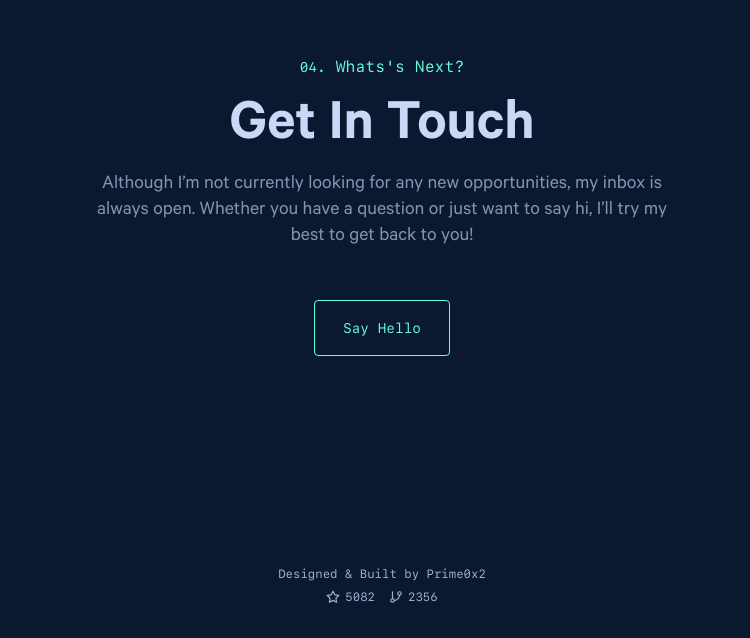
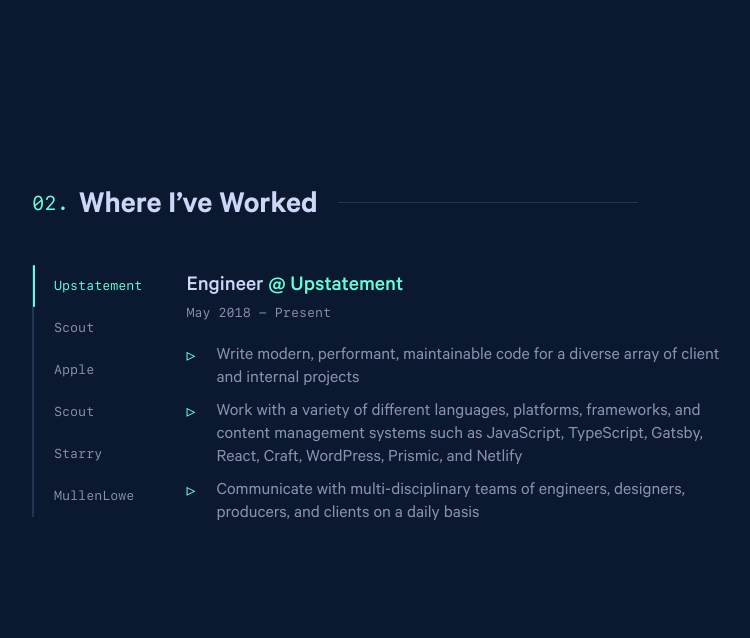
Before and after one commit to prime0x2/Portfolio-Clone, a React (Vite) app: page / in a window 1280 px wide. Shown: the part 1642-2280 px from the top of the page, without its empty margins (258-1008 px from the left). Built offline with nearby package versions, Linux system fonts and the light colour scheme.

Commit message:
experience section added

```diff
--- a/src/App.jsx
+++ b/src/App.jsx
@@ -1,6 +1,7 @@
 import React from 'react';
 import About from './components/About/About';
 import Contact from './components/Contact/Contact';
+import Experience from './components/Experience/Experience';
 import Header from './components/Header/Header';
 import Navbar from './components/Navbar/Navbar';
 import Projects from './components/Projects/Projects';
@@ -23,8 +24,9 @@ const App = () => {
 			<main>
 				<Header />
 				<About />
+				<Experience />
+				<Projects />
 				<Contact />
-				<Projects />
 			</main>
 		</>
 	);
--- /dev/null
+++ b/src/components/Experience/Experience.jsx
@@ -0,0 +1,80 @@
+import React from 'react';
+import { jobs } from '../../data';
+import './Experience.scss';
+
+const Experience = () => {
+	const [tab, setTab] = React.useState(0);
+	const [job, setJob] = React.useState(jobs[0]);
+
+	React.useEffect(() => {
+		setJob(jobs[tab]);
+	}, [tab]);
+
+	return (
+		<section className='experience' id='experience'>
+			<div className='container'>
+				<h2>Where I’ve Worked</h2>
+
+				<div className='inner'>
+					<div className='tablist'>
+						<button
+							className={tab === 0 ? 'active' : ''}
+							onClick={() => setTab(0)}
+						>
+							Upstatement
+						</button>
+						<button
+							className={tab === 1 ? 'active' : ''}
+							onClick={() => setTab(1)}
+						>
+							Scout
+						</button>
+						<button
+							className={tab === 2 ? 'active' : ''}
+							onClick={() => setTab(2)}
+						>
+							Apple
+						</button>
+						<button
+							className={tab === 3 ? 'active' : ''}
+							onClick={() => setTab(3)}
+						>
+							Scout
+						</button>
+						<button
+							className={tab === 4 ? 'active' : ''}
+							onClick={() => setTab(4)}
+						>
+							Starry
+						</button>
+						<button
+							className={tab === 5 ? 'active' : ''}
+							onClick={() => setTab(5)}
+						>
+							MullenLowe
+						</button>
+					</div>
+
+					<div className='tabcontent'>
+						<h3>
+							<span>{job.title} </span>
+							<span className='company'>
+								@ <a href=''>{job.company}</a>
+							</span>
+						</h3>
+
+						<p>{job.time}</p>
+
+						<ul>
+							{job.points.map((item, index) => (
+								<li key={index}>{item}</li>
+							))}
+						</ul>
+					</div>
+				</div>
+			</div>
+		</section>
+	);
+};
+
+export default Experience;
--- /dev/null
+++ b/src/components/Experience/Experience.scss
@@ -0,0 +1,100 @@
+@import '/src/styles/config.scss';
+
+@tailwind components;
+@tailwind utilities;
+
+@layer components {
+	.experience {
+		@apply w-full min-h-screen max-w-[700px] mx-auto flex items-center justify-center;
+
+		.container {
+			@apply w-full;
+
+			h2 {
+				@apply flex items-center relative mt-[10px] mb-[40px] whitespace-nowrap w-full font-semibold text-[32px] leading-[35px] mobile-lg:text-[26px] mobile-lg:leading-[29px];
+
+				color: $light-slate2;
+
+				&::before {
+					@apply content-["02."] relative bottom-[4px] mr-[10px] text-[20px] font-normal mobile-lg:mr-[5px] mobile-lg:-mb-[3px] mobile-lg:text-[16px];
+
+					color: $green;
+					font-family: 'SFMono';
+				}
+
+				&::after {
+					@apply content-[""] block relative -top-[5px] w-[300px] h-[1px] ml-[20px] tablet-lg:w-full tablet-sm:ml-[10px];
+
+					background-color: $light-navy2;
+				}
+			}
+
+			.inner {
+				@apply mobile-md:min-h-[340px] flex tablet-sm:block;
+
+				.tablist {
+					@apply relative flex flex-col items-start mobile-lg:w-[calc(100%+50px)] mobile-lg:pl-[25px] mobile-lg:-ml-[25px] tablet-sm:flex-row tablet-sm:overflow-x-auto tablet-sm:mb-[30px];
+
+					button {
+						@apply relative w-full h-[42px] px-5 py-[2px] flex items-center justify-start border-l-2 text-[13px] tablet-sm:justify-center tablet-sm:min-w-[120px] tablet-sm:py-0 tablet-sm:px-[15px] tablet-sm:border-l-0 tablet-sm:border-b-2 tablet-sm:text-center;
+
+						font-family: 'SFMono';
+						border-color: $light-navy2;
+						transition: $delay;
+
+						&:hover {
+							background: rgba($green, 0.1);
+						}
+
+						&.active {
+							color: $green;
+						}
+
+						&.active::before {
+							@apply content-[""] absolute top-0 -left-[1px] w-[2px] h-[42px] rounded tablet-sm:bottom-0 tablet-sm:top-auto tablet-sm:left-0 tablet-sm:w-full tablet-sm:h-[2px];
+
+							background: $green;
+							transition: $delay;
+						}
+					}
+				}
+
+				.tabcontent {
+					@apply ml-6 flex-grow mt-2 mobile-lg:m-0 mobile-lg:py-[10px] mobile-lg:px-[5px] mobile-lg:w-full mobile-lg:h-auto;
+
+					h3 {
+						@apply text-[22px] leading-[29px] mb-[2px] font-medium;
+
+						span {
+							&:first-of-type {
+								color: $light-slate2;
+							}
+
+							&:last-of-type {
+								color: $green;
+							}
+						}
+					}
+
+					p {
+						@apply text-[13px] leading-[17px] mb-6;
+
+						font-family: 'SFMono';
+					}
+
+					ul {
+						li {
+							@apply text-[18px] leading-[23px] relative pl-[30px] mb-[10px];
+
+							&::before {
+								@apply content-["▹"] absolute left-0 top-[2px];
+
+								color: $green;
+							}
+						}
+					}
+				}
+			}
+		}
+	}
+}
```
